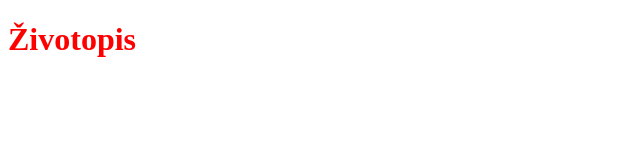
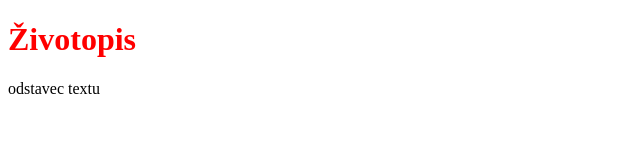
Before and after one commit to erehakova/Zivotopis, a plain HTML site: page index.html in a window 1280 px wide. Shown: the whole page, without its empty margins (0-640 px from the left). Drawn offline with Linux system fonts and the light colour scheme.

Commit message:
přidání textu

```diff
--- a/index.html
+++ b/index.html
@@ -8,5 +8,7 @@
   </head>
   <body>
     <h1>Životopis</h1>
+
+    <p>odstavec textu</p>
   </body>
 </html>
```
